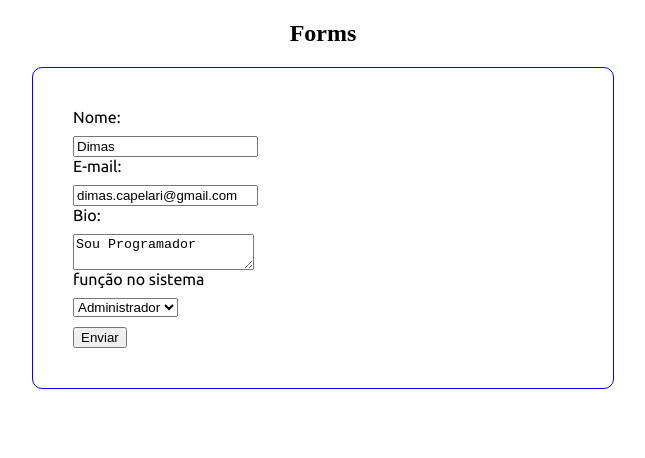
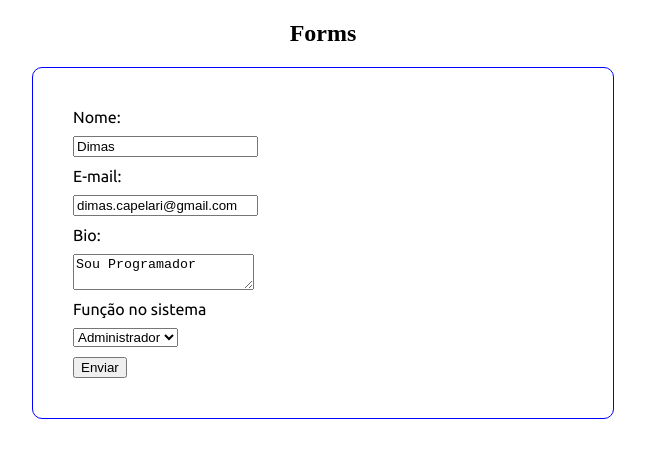
Before and after one commit to dimascapelari/5_Form_em_React, a React (Vite) app: page / in a window 1280 px wide. Shown: the top 458 px of the page, without its empty margins (317-962 px from the left). Built offline with nearby package versions, Linux system fonts and the light colour scheme.

Commit message:
Módulo 5 Form

```diff
--- a/src/App.tsx
+++ b/src/App.tsx
@@ -1,7 +1,7 @@
 import "./App.css";
 import { MyForms } from "./components/MyForms";
 
-function App() {
+export function App() {
   return (
     <div>
       <h2 style={{ textAlign: "center" }}>Forms</h2>
--- a/src/components/MyForms.css
+++ b/src/components/MyForms.css
@@ -6,11 +6,13 @@ form {
   border-radius: 10px;
   padding: 40px;
   font-family: Ubuntu;
+  height: 100%;
 }
 
 input,
 textarea,
-select {
+select,
+span {
   display: block;
   margin-top: 10px;
 }
--- a/src/components/MyForms.tsx
+++ b/src/components/MyForms.tsx
@@ -78,7 +78,7 @@ export const MyForms: React.FC<MyFormsProps> = ({ user }) => {
         </label>
         {/* 9 - select */}
         <label>
-          <span>função no sistema</span>
+          <span>Função no sistema</span>
           <select
             name="role"
             onChange={(e: ChangeEvent<HTMLSelectElement>) =>
```
